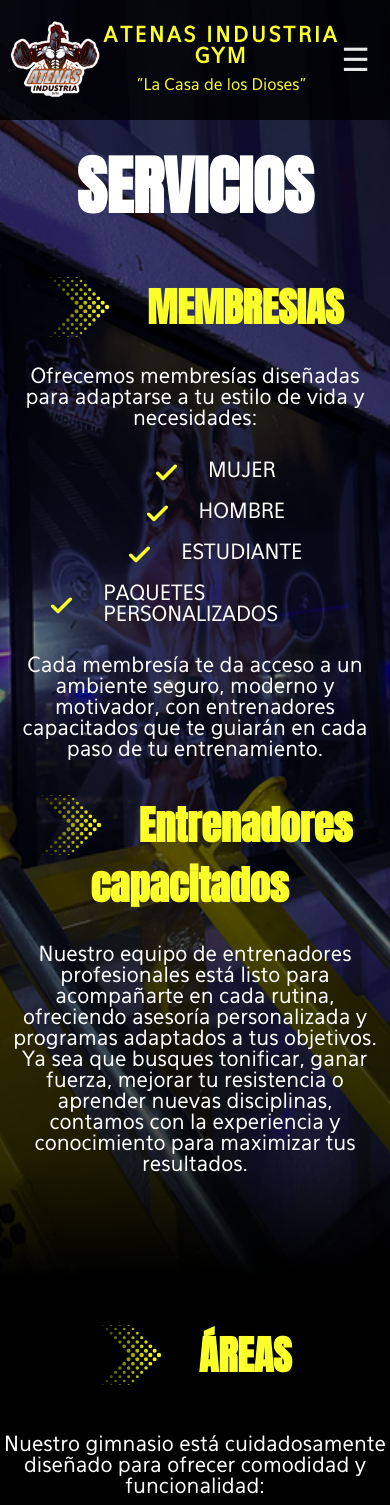
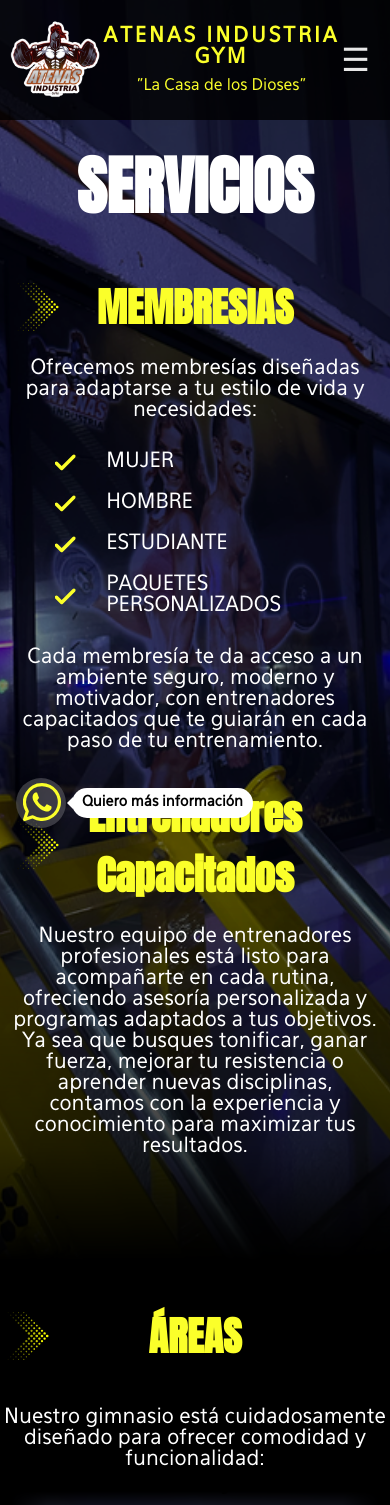
Before and after one commit to Tata-fck/gym-atenas-proyecto, a PHP site: page /gym-atenas-proyecto/public/gym-atenas/servicios.php in a window 390 px wide. Shown: the top 1505 px of the page. Run offline with PHP 8.4, Linux system fonts and the light colour scheme.

Commit message:
cambios solicitados  v-0.93

```diff
--- a/public/gym-atenas/css/servicios.css
+++ b/public/gym-atenas/css/servicios.css
@@ -62,22 +62,27 @@
 .contenedor-2 h2,
 .contenedor-3 h2,
 .contenedor-4 h2 {
-  font-size: 2.5rem; /* Un tamaño grande para el título */
-  margin-bottom: 30px; /* Espacio debajo del título */
-  margin-left: -7%;
+  position: relative;
+  display: inline-flex;
+  justify-content: center;
+  align-items: center;
+  font-size: 2.5rem;
+  color: #fbff2a;
+  margin-bottom: 20px;
+  font-family: "Anton";
+  text-align: center;
 }
+
 .texto h2 span,
 .contenedor-2 h2 span,
 .contenedor-3 h2 span,
 .contenedor-4 h2 span {
-  font-size: 2.5rem;
-  color: #fbff2a;
-  margin-bottom: 20px;
-  background: url('../img/flecha-r.svg');
-  background-repeat: no-repeat;
-  background-position: left center;
+  display: inline-block;
+  margin-right: 1rem;
+  background: url('../img/flecha-r.svg') no-repeat center;
   background-size: 5rem 5rem;
-  padding-left: 7rem;
+  width: 5.5rem;
+  height: 5rem;
 }
 
 .texto p,
@@ -95,6 +100,10 @@
   display: flex;
   flex-direction: column;
   align-items: center;
+  text-align: justify;
+  width: 60%;
+  margin-left: 50%;
+  transform: translateX(-50%);
 
 }
 .texto li {
@@ -262,12 +271,30 @@
 }
 
 @media (max-width: 576px){
-    .texto h2,
-    .contenedor-2 h2,
-    .contenedor-3 h2,
-    .contenedor-4 h2 {
-      margin-left: -3%;
-    }
+  .texto h2,
+  .contenedor-2 h2,
+  .contenedor-3 h2,
+  .contenedor-4 h2 {
+    display: flex;
+    justify-content: center;
+    width: 90%;
+    padding: 0 5%;
+
+  }
+
+  .texto h2 span,
+  .contenedor-2 h2 span,
+  .contenedor-3 h2 span,
+  .contenedor-4 h2 span {
+    position: absolute;
+    left: 0;
+    top: 50%;
+    transform: translateY(-50%);
+    margin-right: 0;
+    background-size: 3rem 3rem;
+    width: 3.5rem;
+    height: 3rem;
+  }
     .contenedor-1::before{
         width: 100%;
         mask-image: linear-gradient(to bottom, black 70%, rgba(0,0,0,0.5) 90%, transparent 99%);
@@ -279,6 +306,11 @@
         margin-right: auto;
         left: 0;
         transform: none;
+    }
+
+    .texto ul{
+      width: 90%;
+      align-items:normal;
     }
 
     .contenedor-2 .areas{
--- a/public/gym-atenas/elementos/header.css
+++ b/public/gym-atenas/elementos/header.css
@@ -150,6 +150,62 @@
     display: block;
 }
 
+.whatsapp-float {
+    position: fixed;
+    bottom: 2em;
+    left: 2em;
+    display: flex;
+    align-items: center;
+    gap: 8px;
+    text-decoration: none;
+    z-index: 999;
+}
+
+/* El contenedor del icono ahora es transparente por defecto en PC */
+.whatsapp-bg {
+    transition: transform 0.2s ease-in-out;
+    /* Mantenemos un padding para que la sombra no se corte al hacer hover */
+    padding: 9px;
+}
+
+/* Aplicamos el efecto de sombra solo al icono en PC */
+.whatsapp-bg img {
+    width: 3em;
+    height: 3em;
+    display: block;
+    filter: drop-shadow(0 0 8px #fbff2a);
+    margin: -1px -1px 1px 1px;
+}
+
+.whatsapp-bg:hover {
+    transform: scale(1.1);
+}
+
+/* Globo de conversación (sin cambios) */
+.whatsapp-label {
+    background: #ffffff;
+    color: black;
+    padding: 10px 15px;
+    border-radius: 20px;
+    font-size: 1.3em;
+    font-weight: bold;
+    white-space: nowrap;
+    position: relative;
+    font-family: avenir;
+}
+
+/* Triangulito del globo (sin cambios) */
+.whatsapp-label::after {
+    content: "";
+    position: absolute;
+    left: -14px;
+    top: 50%;
+    transform: translateY(-50%);
+    border-width: 8px;
+    border-style: solid;
+    border-color: transparent #ffffff transparent transparent;
+}
+
 @media (max-width: 576px){
     header{
         height: auto;
@@ -250,4 +306,37 @@
     .menu-items.active a:nth-child(5) {
         animation-delay: 0.5s;
     }
+
+    .whatsapp-float {
+        bottom: 1em;
+        left: 1em;
+        gap: 6px;
+    }
+
+    .whatsapp-bg {
+    background-color: rgba(255, 255, 255, 0.2);
+    -webkit-backdrop-filter: blur(8px);
+    backdrop-filter: blur(8px);
+    border-radius: 50%;
+    padding: 6px;
+    box-shadow: 0 2px 10px rgba(0,0,0,0.2);
+    }
+
+    .whatsapp-bg img {
+        width: 38px;
+        height: 38px;
+        filter: none;
+    }
+
+    .whatsapp-label {
+        font-size: 0.9em;
+        white-space: normal;
+        line-height: 1.2;
+        padding: 6px 10px;
+    }
+
+    .whatsapp-label::after {
+        left: -11px;
+        border-width: 6px;
+    }
 }
--- a/public/gym-atenas/elementos/header.html
+++ b/public/gym-atenas/elementos/header.html
@@ -24,6 +24,14 @@
     </div>
 </header>
 
+<a href="https://wa.me/5215656749016?text=Hola,%20quiero%20más%20información"
+   class="whatsapp-float" target="_blank">
+    <div class="whatsapp-bg">
+        <img src="img/whatsapp-icon.svg" alt="WhatsApp">
+    </div>
+    <span class="whatsapp-label">Quiero más información</span>
+</a>
+
 <script>
 document.addEventListener('DOMContentLoaded', function() {
     const menuToggle = document.getElementById('menu-toggle');
--- a/public/gym-atenas/servicios.php
+++ b/public/gym-atenas/servicios.php
@@ -17,7 +17,7 @@
             <div class="separador"></div>
             <div class="texto">
                 <h1>SERVICIOS</h1>
-                <h2><span>MEMBRESIAS</span></h2>
+                <h2><span></span>MEMBRESIAS</h2>
                 <p>Ofrecemos membresías diseñadas para adaptarse a tu estilo de vida y necesidades:</p>
                 <ul>
                     <li>MUJER</li>
@@ -27,7 +27,7 @@
                 </ul>
                 <p>Cada membresía te da acceso a un ambiente seguro, moderno y motivador,
                     con entrenadores capacitados que te guiarán en cada paso de tu entrenamiento.</p>
-                <h2><span>Entrenadores capacitados</span></h2>
+                <h2><span></span>Entrenadores Capacitados</h2>
                 <p>Nuestro equipo de entrenadores profesionales está listo para acompañarte en cada rutina,
                     ofreciendo asesoría personalizada y programas adaptados a tus objetivos.
                     Ya sea que busques tonificar, ganar fuerza, mejorar tu resistencia o aprender nuevas
@@ -37,7 +37,7 @@
         </div>
 
         <div class="contenedor-2" id = "areas">
-            <h2><span>ÁREAS</span></h2>
+            <h2><span></span>ÁREAS</h2>
             <p>Nuestro gimnasio está cuidadosamente diseñado para ofrecer comodidad y funcionalidad:</p>
             <div class="areas">
                 <div class="cont2-1">
@@ -56,7 +56,7 @@
         </div>
         <div class="contenedor-4" id="estructura">
             <div class="separador"></div>
-            <h2><span>ESTRUCTURA</span></h2>
+            <h2><span></span>ESTRUCTURA</h2>
             <p>Disponemos de:</p>
             <div class="contenedor-4_1">
                 <h3>baños limpios</h3>
@@ -71,7 +71,7 @@
         </div>
         <div class="contenedor-3" id = "actividades">
              <div class="separador"></div>
-            <h2><span>ACTIVIDADES</span></h2>
+            <h2><span></span>ACTIVIDADES</h2>
             <p>Ofrecemos una variedad de clases y actividades para todos los niveles y objetivos:</p>
             <h3>Taekwon-do:</h3>
                 <p>Mejora tu disciplina, fuerza y coordinación.</p>
--- a/public/gym-atenas/ubicacion.php
+++ b/public/gym-atenas/ubicacion.php
@@ -19,7 +19,7 @@
                 <h1>UBICACIÓN & HORARIO</h1>
             </div>
             <div class="seccion-texto-1">
-                <p><span>C. Gitana, La Nopalera, Tláhuac, 13220 Ciudad de México, CDMX. </span></p>
+                <p><span></span>C. Gitana, La Nopalera, Tláhuac, 13220 Ciudad de México, CDMX.</p>
             </div>
            <iframe src="https://www.google.com/maps/embed?pb=!1m18!1m12!1m3!1d407.40612931590596!2d-99.05336776653843!3d19.30054096601656!2m3!1f0!2f0!3f0!3m2!1i1024!2i768!4f13.1!3m3!1m2!1s0x85ce0366308a955b%3A0x86fd03da3851d73c!2sATENAS%20INDUSTRIA%20GYM!5e0!3m2!1ses!2smx!4v1758947266347!5m2!1ses!2smx" width="100%" height="500" style="border:0;" allowfullscreen="" loading="lazy" referrerpolicy="no-referrer-when-downgrade"></iframe>
             <div class="seccion-contenido">
```
Also changed, not shown: public/gym-atenas/css/nosotros.css (+39 -13 lines), public/gym-atenas/css/ubicacion.css (+16 -8 lines), public/gym-atenas/nosotros.php (+12 -12 lines).
